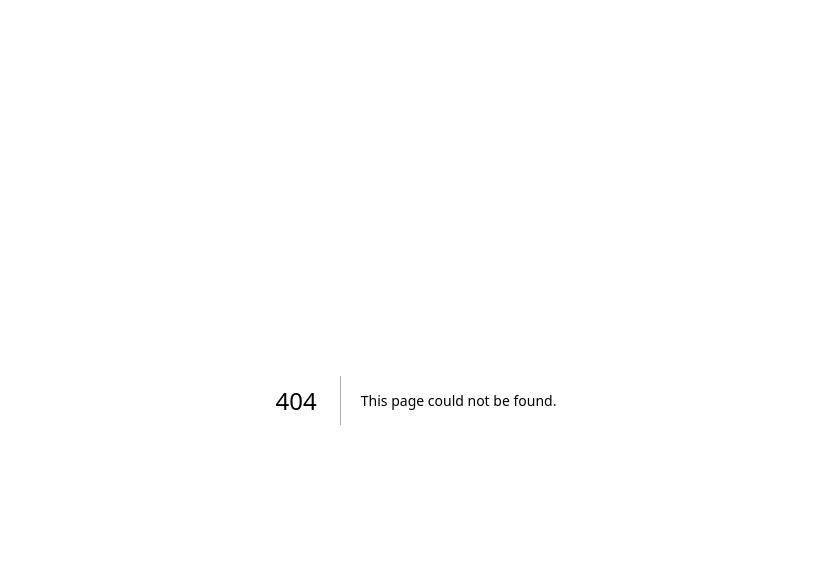
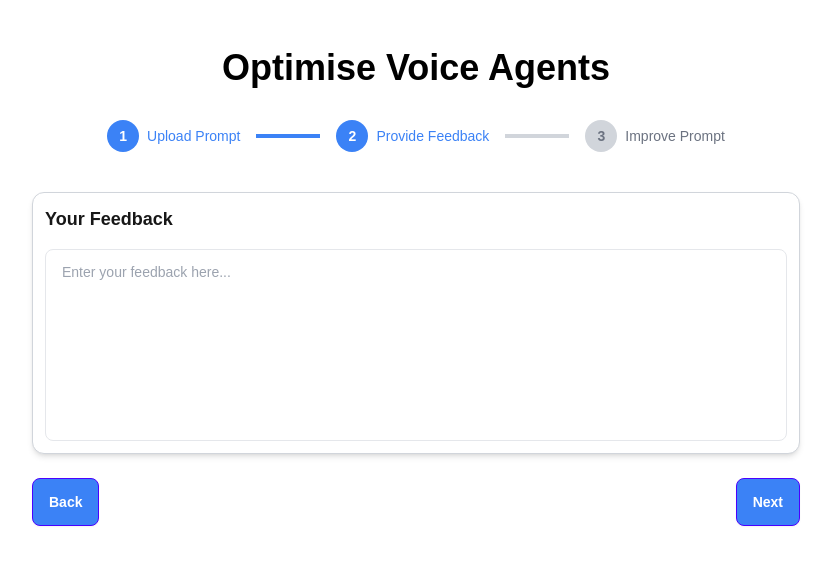
Before and after one commit to cod-ux/voice-agent-optimizer, a Next.js app in the folder src/frontend/: page /feedback in a window 1280 px wide. Before the commit this address had no page. Shown: the top 564 px of the page, without its empty margins (224-1055 px from the left). Built offline with nearby package versions, Linux system fonts and the light colour scheme.

Commit message:
create feedback and improve page

```diff
--- /dev/null
+++ b/src/frontend/src/app/feedback/page.tsx
@@ -0,0 +1,64 @@
+"use client";
+import Steps from "../../components/Steps";
+import { useState, useEffect } from "react";
+import { useRouter } from "next/navigation";
+
+export default function Feedback() {
+  const [feedback, setFeedback] = useState("");
+  const router = useRouter();
+
+  useEffect(() => {
+    // Retrieve the feedback from local storage when the component mounts
+    const storedFeedback = localStorage.getItem("feedback");
+    if (storedFeedback) {
+      setFeedback(storedFeedback);
+    }
+  }, []);
+
+  const handleNext = () => {
+    // Save feedback to localStorage before navigating
+    localStorage.setItem("feedback", feedback);
+    router.push("/results");
+  };
+
+  return (
+    <div className="container mx-auto px-4 py-12 max-w-4xl">
+      {/* Title */}
+      <h1 className="text-4xl font-bold text-center text-black mb-8">
+        Optimise Voice Agents
+      </h1>
+
+      {/* Steps Component */}
+      <Steps currentStep={2} />
+
+      {/* Feedback Card */}
+      <div className="card bg-white shadow-md border border-gray-300 rounded-xl max-w-3xl mx-auto mb-6">
+        <div className="card-body p-3">
+          <h2 className="text-lg font-semibold mb-2">Your Feedback</h2>
+          <textarea
+            className="textarea h-48 w-full resize-none bg-white text-black border border-gray-200 focus:border-blue-500 focus:ring-1 focus:ring-blue-500"
+            placeholder="Enter your feedback here..."
+            value={feedback}
+            onChange={(e) => setFeedback(e.target.value)}
+          />
+        </div>
+      </div>
+
+      {/* Navigation Buttons */}
+      <div className="flex justify-between mt-6 max-w-3xl mx-auto">
+        <button
+          className="btn btn-primary bg-blue-500 hover:bg-blue-600 text-white"
+          onClick={() => router.push("/")}
+        >
+          Back
+        </button>
+        <button
+          className="btn btn-primary bg-blue-500 hover:bg-blue-600 text-white"
+          onClick={handleNext}
+        >
+          Next
+        </button>
+      </div>
+    </div>
+  );
+}
--- /dev/null
+++ b/src/frontend/src/app/improve/page.tsx
@@ -0,0 +1,21 @@
+"use client";
+import Steps from "../../components/Steps";
+
+export default function Results() {
+  return (
+    <div className="container mx-auto px-4 py-12 max-w-4xl">
+      {/* Title */}
+      <h1 className="text-4xl font-bold text-center text-black mb-8">
+        Optimise Voice Agents
+      </h1>
+
+      {/* Steps Component */}
+      <Steps currentStep={3} />
+
+      {/* Empty content area */}
+      <div className="max-w-3xl mx-auto">
+        {/* Content will be added later */}
+      </div>
+    </div>
+  );
+}
--- a/src/frontend/src/app/page.tsx
+++ b/src/frontend/src/app/page.tsx
@@ -1,37 +1,57 @@
+"use client";
+import Steps from "../components/Steps";
+import { useState, useEffect } from "react";
+import { useRouter } from "next/navigation";
+
 export default function Home() {
+  const [prompt, setPrompt] = useState("");
+  const router = useRouter();
+
+  useEffect(() => {
+    // Retrieve the prompt from local storage when the component mounts
+    const storedPrompt = localStorage.getItem("voiceAgentPrompt");
+    if (storedPrompt) {
+      setPrompt(storedPrompt);
+    }
+  }, []);
+
+  const handleNextClick = () => {
+    // Store the prompt in local storage
+    localStorage.setItem("voiceAgentPrompt", prompt);
+    // Navigate to the feedback page
+    router.push("/feedback");
+  };
+
   return (
     <div className="container mx-auto px-4 py-12 max-w-4xl">
       {/* Title */}
-      <h1 className="text-4xl font-bold text-center text-black mb-7">
+      <h1 className="text-4xl font-bold text-center text-black mb-8">
         Optimise Voice Agents
       </h1>
 
-      {/* Boxed Tabs for Steps */}
-      <div role="tablist" className="tabs tabs-boxed mb-12">
-        <a role="tab" className="tab tab-active font-semibold">
-          Step 1: Upload Prompt
-        </a>
-        <a role="tab" className="tab">
-          Step 2: Provide Feedback
-        </a>
-        <a role="tab" className="tab">
-          Step 3: Improve Prompt
-        </a>
-      </div>
+      {/* Steps Component */}
+      <Steps currentStep={1} />
 
       {/* Input Card */}
       <div className="card bg-white shadow-md border border-gray-300 rounded-xl max-w-3xl mx-auto">
         <div className="card-body p-3">
           <textarea
-            className="textarea h-96 w-full resize-none focus:outline-none bg-gray-100 text-black placeholder-gray-500"
+            className="textarea h-96 w-full resize-none bg-white text-black border-0 focus:outline-none focus:ring-0"
             placeholder="Paste your prompt here..."
+            value={prompt}
+            onChange={(e) => setPrompt(e.target.value)}
           />
         </div>
       </div>
 
       {/* Action Button */}
       <div className="flex justify-end mt-6 max-w-3xl mx-auto">
-        <button className="btn btn-primary">Next</button>
+        <button
+          className="btn btn-primary bg-blue-500 hover:bg-blue-600 text-white"
+          onClick={handleNextClick}
+        >
+          Next
+        </button>
       </div>
     </div>
   );
--- /dev/null
+++ b/src/frontend/src/components/Steps.tsx
@@ -0,0 +1,83 @@
+import React from "react";
+
+interface StepsProps {
+  currentStep: number;
+}
+
+const Steps: React.FC<StepsProps> = ({ currentStep }) => {
+  return (
+    <div className="flex items-center justify-center space-x-4 mb-10">
+      {/* Step 1 */}
+      <div className="flex items-center">
+        <div
+          className={`flex items-center justify-center w-8 h-8 rounded-full ${
+            currentStep >= 1
+              ? "bg-blue-500 text-white"
+              : "bg-gray-300 text-gray-500"
+          } text-sm font-semibold`}
+        >
+          1
+        </div>
+        <span
+          className={`ml-2 ${
+            currentStep >= 1 ? "text-blue-500 font-medium" : "text-gray-500"
+          } text-sm`}
+        >
+          Upload Prompt
+        </span>
+      </div>
+      {/* Connector Line */}
+      <div
+        className={`h-1 ${
+          currentStep >= 2 ? "bg-blue-500" : "bg-gray-300"
+        } w-16`}
+      ></div>
+      {/* Step 2 */}
+      <div className="flex items-center">
+        <div
+          className={`flex items-center justify-center w-8 h-8 rounded-full ${
+            currentStep >= 2
+              ? "bg-blue-500 text-white"
+              : "bg-gray-300 text-gray-500"
+          } text-sm font-semibold`}
+        >
+          2
+        </div>
+        <span
+          className={`ml-2 ${
+            currentStep >= 2 ? "text-blue-500 font-medium" : "text-gray-500"
+          } text-sm`}
+        >
+          Provide Feedback
+        </span>
+      </div>
+      {/* Connector Line */}
+      <div
+        className={`h-1 ${
+          currentStep >= 3 ? "bg-blue-500" : "bg-gray-300"
+        } w-16`}
+      ></div>
+      {/* Step 3 */}
+      <div className="flex items-center">
+        <div
+          className={`flex items-center justify-center w-8 h-8 rounded-full ${
+            currentStep >= 3
+              ? "bg-blue-500 text-white"
+              : "bg-gray-300 text-gray-500"
+          } text-sm font-semibold`}
+        >
+          3
+        </div>
+        <span
+          className={`ml-2 ${
+            currentStep >= 3 ? "text-blue-500 font-medium" : "text-gray-500"
+          } text-sm`}
+        >
+          Improve Prompt
+        </span>
+      </div>
+    </div>
+  );
+};
+
+export default Steps;
```
